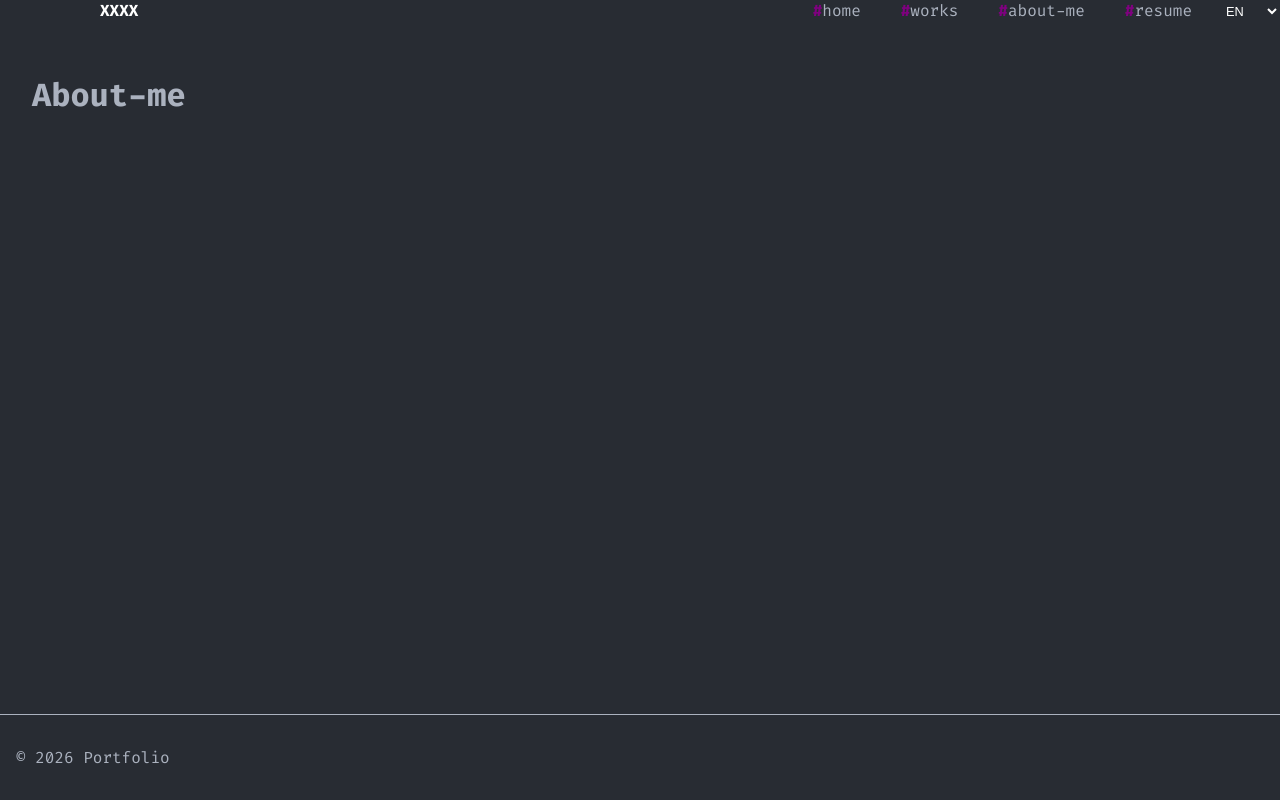
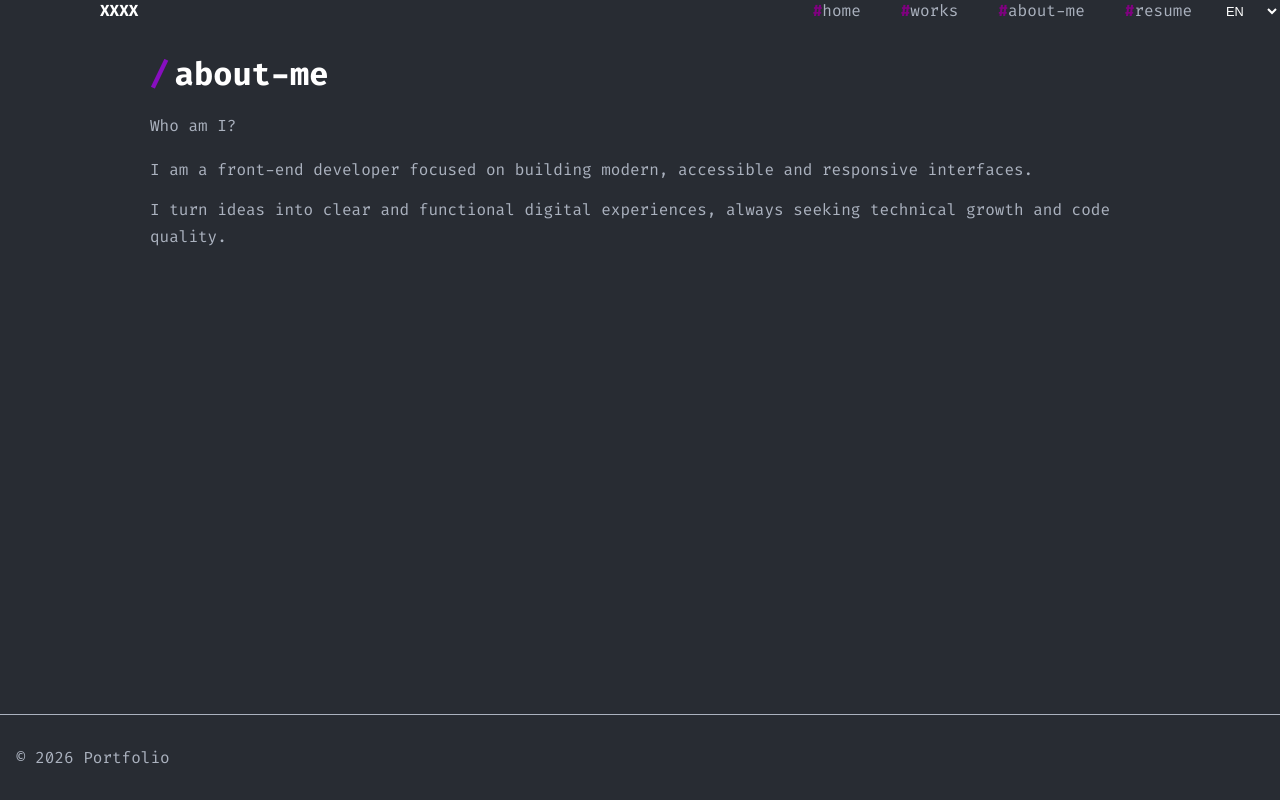
Before and after one commit to Laboratorio-desenvolvimento/portfolio, a React app in the folder frontend/: page /aboutme in a window 1280 px wide. Built offline with nearby package versions, Linux system fonts and the light colour scheme; the HTML template or start-up script is replaced by a standard one.

Commit message:
Criando Sobre Mim

```diff
--- a/frontend/src/locales/en.json
+++ b/frontend/src/locales/en.json
@@ -18,5 +18,8 @@
     "mensagem-enviada": "Message sent successfully!",
     "baixar-curriculo": "download resume",
     "resume-english": "English",
-    "resume-portuguese": "Portuguese"
+    "resume-portuguese": "Portuguese",
+    "about-subtitle": "Who am I?",
+    "about-paragraph-1": "I am a front-end developer focused on building modern, accessible and responsive interfaces.",
+    "about-paragraph-2": "I turn ideas into clear and functional digital experiences, always seeking technical growth and code quality."
 }
--- a/frontend/src/locales/pt.json
+++ b/frontend/src/locales/pt.json
@@ -18,5 +18,8 @@
     "mensagem-enviada": "Mensagem enviada com sucesso!",
     "baixar-curriculo": "baixar currículo",
     "resume-english": "Inglês",
-    "resume-portuguese": "Português"
+    "resume-portuguese": "Português",
+    "about-subtitle": "Quem sou eu?",
+    "about-paragraph-1": "Sou desenvolvedor front-end focado em criar interfaces modernas, acessíveis e responsivas.",
+    "about-paragraph-2": "Transformo ideias em experiências digitais claras e funcionais, sempre buscando evolução técnica e qualidade no código."
 }
--- a/frontend/src/pages/AboutMe.jsx
+++ b/frontend/src/pages/AboutMe.jsx
@@ -1,13 +1,24 @@
 import { useLanguage } from '../services/translation'
+import '../styles/about.css'
 
 const AboutMe = () => {
-    const { t, idioma, changeLanguage } = useLanguage()
+    const { t } = useLanguage()
 
     return (
-        <div>
-            <h1>{t('about').charAt(0).toUpperCase() + t('about').slice(1)}</h1>
-        </div>
-    );
-};
+        <section className="about-content">
+            <h1 className="about-title">
+                <span className="about-tag">/</span>
+                {t('about')}
+            </h1>
 
-export default AboutMe;
+            <p className="about-subtitle">{t('about-subtitle')}</p>
+
+            <div className="about-bio">
+                <p>{t('about-paragraph-1')}</p>
+                <p>{t('about-paragraph-2')}</p>
+            </div>
+        </section>
+    )
+}
+
+export default AboutMe
--- /dev/null
+++ b/frontend/src/styles/about.css
@@ -0,0 +1,56 @@
+.about-content {
+    display: flex;
+    flex-direction: column;
+    gap: 1.25rem;
+    text-align: left;
+    max-width: 980px;
+    margin: 0 auto;
+}
+
+.about-title,
+.about-section-title {
+    margin: 0;
+    color: #FFFFFF;
+    font-weight: 700;
+}
+
+.about-title {
+    font-size: 2rem;
+}
+
+.about-section-title {
+    margin-top: 1rem;
+    font-size: 1.5rem;
+}
+
+.about-tag {
+    color: #870EBF;
+    margin-right: 0.35rem;
+}
+
+.about-subtitle {
+    margin: 0;
+    color: #ABB2BF;
+}
+
+.about-bio {
+    display: flex;
+    flex-direction: column;
+    gap: 0.8rem;
+    color: #ABB2BF;
+    line-height: 1.7;
+}
+
+.about-bio p {
+    margin: 0;
+}
+
+@media (max-width: 640px) {
+    .about-title {
+        font-size: 1.75rem;
+    }
+
+    .about-section-title {
+        font-size: 1.3rem;
+    }
+}
```
